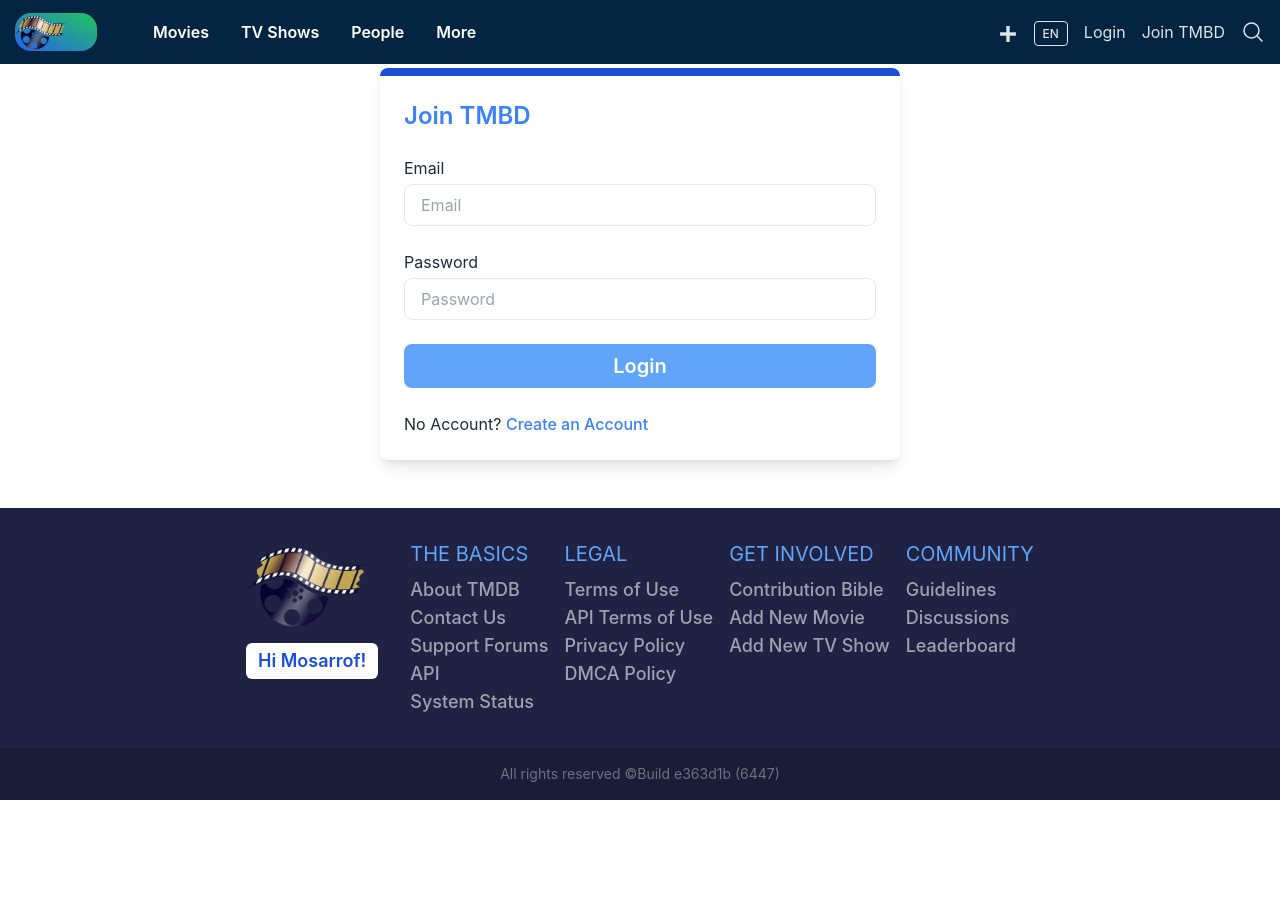
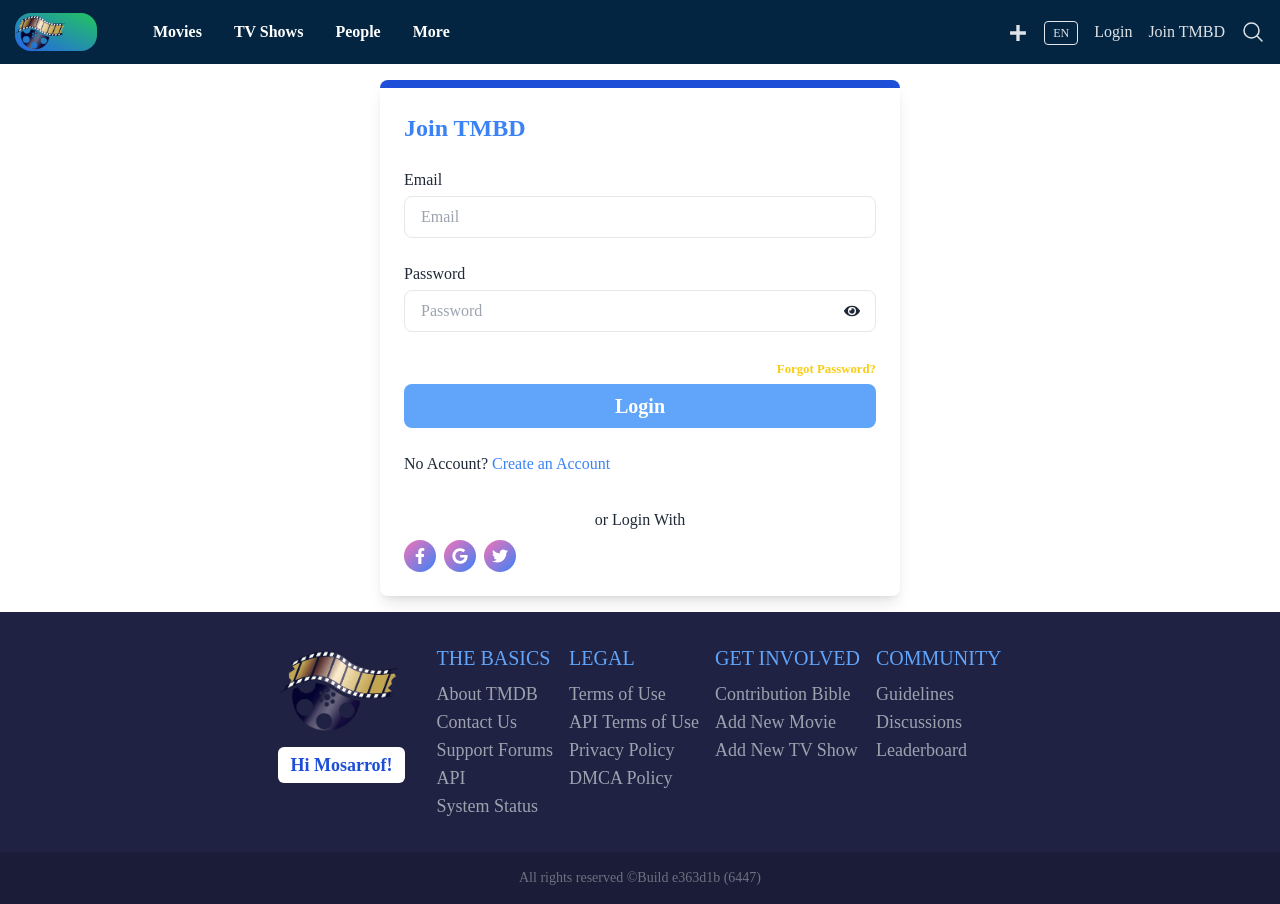
Before and after one commit to Mosarrof-Coding/TMDB-ViteApp, a React (Vite) app: page /login in a window 1280 px wide. Before the commit the page ends 800 px from the top, so only its background shows below. Built offline with nearby package versions, Linux system fonts and the light colour scheme.

Commit message:
Add: login as demo server

```diff
--- a/src/App.css
+++ b/src/App.css
@@ -1,5 +1,5 @@
 :root {
-  font-family: Inter, system-ui, Avenir, Helvetica, Arial, sans-serif;
+  font-family: oxanium;
   line-height: 1.5;
   color: rgba(255, 255, 255, 0.87);
   transition: cubic-bezier(0.165, 0.84, 0.44, 1);
--- a/src/Components/Home.jsx
+++ b/src/Components/Home.jsx
@@ -119,7 +119,7 @@ const Home = () => {
           </Link>
         </div>
         {/*Search movie  */}
-        <h3 className="text-center text-2xl font-semibold text-yellow-400 pt-8">
+        <h3 className="text-center text-2xl font-semibold text-yellow-400 pt-4 lg:pt-8">
           Search Movies
         </h3>
         <div className="contizer">
@@ -129,7 +129,7 @@ const Home = () => {
                 {movies.map((movie) => (
                   <div
                     key={movie.id}
-                    className="min-w-[130px] max-w-[180px] lg:min-w-[160px] lg:max-w-[260px]"
+                    className="min-w-[130px] max-w-[130px] lg:min-w-[160px] lg:max-w-[160px]"
                   >
                     <MovieCard key={movie.id} movie={movie} imgUrl={imgUrl} />
                   </div>
--- a/src/Components/MovieCard.jsx
+++ b/src/Components/MovieCard.jsx
@@ -28,9 +28,7 @@ const MovieCard = ({ movie, imgUrl }) => {
   };
 
   // user score
-  let percent = vote_average
-    ? (vote_average * 10).toFixed(0).slice(0, 2)
-    : "20";
+  let percent = vote_average ? (vote_average * 10).toFixed(0).slice(0, 2) : "0";
   let progressBaar = parseInt(percent);
 
   // loading state
--- a/src/Components/Upcoming.jsx
+++ b/src/Components/Upcoming.jsx
@@ -267,7 +267,7 @@ function Upcoming() {
                           Minimum User Votes
                         </h3>
                       </div>
-                      {/* Runtime */}
+                      {/* Keywords */}
                       <div className="p-4 border-b">
                         <h3 className="font-light text-black mb-2">Keywords</h3>
                         <input
--- a/src/Pages/Login.jsx
+++ b/src/Pages/Login.jsx
@@ -1,46 +1,173 @@
+import { useState } from "react";
+import {
+  FaFacebookF,
+  FaGoogle,
+  FaTwitter,
+  FaEye,
+  FaEyeSlash,
+} from "react-icons/fa";
 import { Link } from "react-router-dom";
 
 export default function Login() {
+  const [email, setEmail] = useState("");
+  const [password, setPassword] = useState("");
+  const [showPassword, setShowPassword] = useState(false);
+  const [error, setError] = useState("");
+
+  // Handle form submission
+  const handleSubmit = async (e) => {
+    e.preventDefault();
+
+    // Basic validation
+    if (!email || !password) {
+      setError("Please enter both email and password.");
+      return;
+    }
+
+    setError(""); // Reset error
+
+    // Dummy API endpoint for demonstration
+    const demoApiUrl = "https://example.com/api/login"; // Replace with your actual API endpoint
+
+    try {
+      const response = await fetch(demoApiUrl, {
+        method: "POST",
+        headers: {
+          "Content-Type": "application/json",
+        },
+        body: JSON.stringify({ email, password }),
+      });
+
+      if (!response.ok) {
+        throw new Error("Login failed. Please check your credentials.");
+      }
+
+      // eslint-disable-next-line no-unused-vars
+      const data = await response.json();
+      alert("Login successful!");
+      // You can redirect or perform further actions with the response data here
+    } catch (error) {
+      setError(error.message);
+    }
+  };
+
+  // Handle social login
+  const handleSocialLogin = async (provider) => {
+    // Replace with your actual API URL and logic
+    const demoApiUrl = `https://example.com/api/login/${provider}`; // Example: `facebook`, `google`, `twitter`
+
+    try {
+      const response = await fetch(demoApiUrl, {
+        method: "POST",
+        headers: {
+          "Content-Type": "application/json",
+        },
+      });
+
+      if (!response.ok) {
+        throw new Error("Social login failed.");
+      }
+
+      // eslint-disable-next-line no-unused-vars
+      const data = await response.json();
+      alert(
+        `Logged in with ${
+          provider.charAt(0).toUpperCase() + provider.slice(1)
+        }!`
+      );
+      // You can redirect or perform further actions with the response data here
+    } catch (error) {
+      setError(error.message);
+    }
+  };
+
   return (
     <section className="min-h-[50vh] grid place-items-center">
       <div className="contizer">
         <form
-          action=""
-          className="w-[300px] lg:w-[520px] mx-auto p-4 lg:p-6 rounded-lg shadow-lg text-gray-800 flex flex-col gap-6 border-t-8 border-blue-700"
+          onSubmit={handleSubmit}
+          className="w-[300px] lg:w-[520px] mx-auto p-4 lg:p-6 my-4 rounded-lg shadow-lg text-gray-800 flex flex-col gap-3 md:gap-6 border-t-8 border-blue-700"
         >
-          {" "}
-          <h3 className="text-2xl font-semibold text-blue-500">Join TMBD</h3>
+          <h3 className="text-xl md:text-2xl font-semibold text-blue-500">
+            Join TMBD
+          </h3>
+          {error && <p className="text-red-500">{error}</p>}
           <div className="email w-full flex flex-col gap-1">
             <label htmlFor="email">Email</label>
             <input
-              className="w-full py-2 px-4 border rounded-lg"
+              className="w-full py-1 md:py-2 rounded-md px-2 md:px-4 border md:rounded-lg"
               type="email"
               name="email"
               id="email"
               placeholder="Email"
+              value={email}
+              onChange={(e) => setEmail(e.target.value)}
             />
           </div>
           <div className="password w-full flex flex-col gap-1">
             <label htmlFor="password">Password</label>
+            <div className="relative">
+              <input
+                className="w-full py-1 md:py-2 rounded-md px-2 md:px-4 border md:rounded-lg"
+                type={showPassword ? "text" : "password"} // Toggle between text and password
+                name="password"
+                id="password"
+                placeholder="Password"
+                value={password}
+                onChange={(e) => setPassword(e.target.value)}
+              />
+              <span
+                onClick={() => setShowPassword(!showPassword)} // Toggle password visibility
+                className="absolute right-4 top-[50%] translate-y-[-50%] cursor-pointer"
+              >
+                {showPassword ? <FaEyeSlash /> : <FaEye />}{" "}
+                {/* Show eye icon based on state */}
+              </span>
+            </div>
+          </div>
+          <div className="flex flex-col gap-1">
+            <span className="text-right block">
+              <Link className="text-yellow-400 hover:text-blue-700">
+                <small>
+                  <strong>Forgot Password?</strong>
+                </small>
+              </Link>
+            </span>
             <input
-              className="w-full py-2 px-4 border rounded-lg"
-              type="password"
-              name="password"
-              id="password"
-              placeholder="Password"
+              type="submit"
+              className="py-[2px] md:py-2 px-16 text-base md:text-xl font-semibold text-white bg-blue-400 hover:bg-blue-700 rounded-lg cursor-pointer"
+              value="Login"
             />
           </div>
-          <input
-            type="submit"
-            className="py-2 px-16 text-xl font-semibold text-white bg-blue-400 hover:bg-blue-700 rounded-lg cursor-pointer"
-            value="Login"
-          />{" "}
           <p>
             No Account?{" "}
             <Link to="/signup" className="text-blue-500 font-medium">
               Create an Account
             </Link>
           </p>
+          <div>
+            <p className="text-center mt-2">or Login With</p>
+            <div className="flex gap-2 mt-1 md:mt-2">
+              <span
+                onClick={() => handleSocialLogin("facebook")} // Handle Facebook login
+                className="grid place-items-center text-white w-7 md:w-8 bg-gradient-to-br from-pink-400 to-blue-500 hover:shadow-lg rounded-full aspect-square cursor-pointer"
+              >
+                <FaFacebookF />
+              </span>
+              <span
+                onClick={() => handleSocialLogin("google")} // Handle Google login
+                className="grid place-items-center text-white w-7 md:w-8 bg-gradient-to-br from-pink-400 to-blue-500 hover:shadow-lg rounded-full aspect-square cursor-pointer"
+              >
+                <FaGoogle />
+              </span>
+              <span
+                onClick={() => handleSocialLogin("twitter")} // Handle Twitter login
+                className="grid place-items-center text-white w-7 md:w-8 bg-gradient-to-br from-pink-400 to-blue-500 hover:shadow-lg rounded-full aspect-square cursor-pointer"
+              >
+                <FaTwitter />
+              </span>
+            </div>
+          </div>
         </form>
       </div>
     </section>
--- a/src/Pages/SignUp.jsx
+++ b/src/Pages/SignUp.jsx
@@ -1,61 +1,168 @@
+import { useState } from "react";
+import { FaEye, FaEyeSlash } from "react-icons/fa6";
 import { Link } from "react-router-dom";
 
 export default function SignUp() {
+  const [name, setName] = useState("");
+  const [email, setEmail] = useState("");
+  const [phone, setPhone] = useState("");
+  const [password, setPassword] = useState("");
+  const [retypePassword, setRetypePassword] = useState("");
+  const [error, setError] = useState("");
+  const [eye, setEye] = useState(true);
+  const [retypeEye, setRetypeEye] = useState(true);
+
+  // Toggle visibility for password
+  const eyeHandle = () => {
+    setEye((prevState) => !prevState);
+  };
+
+  // Toggle visibility for retype password
+  const retypeEyeHandle = () => {
+    setRetypeEye((prevState) => !prevState);
+  };
+
+  // Handle form submission
+  const handleSubmit = async (e) => {
+    e.preventDefault();
+    if (password === retypePassword) {
+      // Simulate sending data to a server
+      const formData = {
+        name,
+        email,
+        phone,
+        password,
+      };
+
+      try {
+        const response = await fetch(
+          "https://jsonplaceholder.typicode.com/posts",
+          {
+            method: "POST",
+            headers: {
+              "Content-Type": "application/json",
+            },
+            body: JSON.stringify(formData),
+          }
+        );
+
+        const data = await response.json();
+        console.log("Server Response:", data);
+        alert("Form submitted successfully!");
+      } catch (error) {
+        console.error("Error submitting form:", error);
+        alert("There was an error submitting the form. Please try again.");
+      }
+    } else {
+      alert("Passwords do not match. Please try again.");
+    }
+  };
+
   return (
     <section className="min-h-[50vh] grid place-items-center">
-      <div className="contizer">
+      <div className="container">
         <form
-          action=""
-          className="w-[320px] lg:w-[520px] mx-auto p-2 lg:p-6 my-6 rounded-lg shadow-lg text-gray-800 flex flex-col gap-4 border-t-8 border-blue-700"
+          className="w-[320px] lg:w-[520px] mx-auto p-2 lg:p-6 my-4 rounded-lg shadow-lg text-gray-800 flex flex-col gap-4 border-t-8 border-blue-700"
+          onSubmit={handleSubmit}
         >
-          <div className="namee w-full flex flex-col gap-1">
+          <div className="name w-full flex flex-col gap-1">
             <h3 className="text-2xl font-semibold text-blue-500">
               Create an Account
             </h3>
             <label htmlFor="name">Name</label>
             <input
-              className="w-full py-2 px-4 border rounded-lg"
+              className="w-full py-1 md:py-2 px-2 md:px-4 border rounded-md md:rounded-lg"
               type="text"
               name="name"
               id="name"
               placeholder="Name"
+              value={name}
+              onChange={(e) => setName(e.target.value)}
+              required
             />
           </div>
           <div className="phone w-full flex flex-col gap-1">
             <label htmlFor="phone">Phone</label>
             <input
-              className="w-full py-2 px-4 border rounded-lg"
+              className="w-full py-1 md:py-2 px-2 md:px-4 border rounded-md md:rounded-lg"
               type="tel"
               name="phone"
               id="phone"
               placeholder="Phone"
+              value={phone}
+              onChange={(e) => setPhone(e.target.value)}
+              required
             />
           </div>
           <div className="email w-full flex flex-col gap-1">
             <label htmlFor="email">Email</label>
             <input
-              className="w-full py-2 px-4 border rounded-lg"
+              className="w-full py-1 md:py-2 px-2 md:px-4 border rounded-md md:rounded-lg"
               type="email"
               name="email"
               id="email"
               placeholder="Email"
+              value={email}
+              onChange={(e) => setEmail(e.target.value)}
+              required
             />
           </div>
           <div className="password w-full flex flex-col gap-1">
             <label htmlFor="password">Password</label>
-            <input
-              className="w-full py-2 px-4 border rounded-lg"
-              type="password"
-              name="password"
-              id="password"
-              placeholder="Password"
-            />
+            <div className="relative">
+              <input
+                className="w-full py-1 md:py-2 px-2 md:px-4 border rounded-md md:rounded-lg"
+                type={eye ? "password" : "text"}
+                name="password"
+                id="password"
+                placeholder="Enter Password"
+                value={password}
+                onChange={(e) => setPassword(e.target.value)}
+                required
+              />
+              <span
+                className="absolute right-4 top-[50%] translate-y-[-50%] cursor-pointer"
+                onClick={eyeHandle}
+              >
+                {eye ? <FaEyeSlash /> : <FaEye />}
+              </span>
+            </div>
           </div>
+          <div className="password w-full flex flex-col gap-1">
+            <label htmlFor="retypePassword">Re-type Password</label>
+            <div className="relative">
+              <input
+                className="w-full py-1 md:py-2 px-2 md:px-4 border rounded-md md:rounded-lg"
+                type={retypeEye ? "password" : "text"}
+                name="retypePassword"
+                id="retypePassword"
+                placeholder="Re-type Password"
+                value={retypePassword}
+                onChange={(e) => {
+                  setRetypePassword(e.target.value);
+                  if (e.target.value !== password) {
+                    setError("Passwords do not match");
+                  } else {
+                    setError("");
+                  }
+                }}
+                required
+              />
+              <span
+                className="absolute right-4 top-[50%] translate-y-[-50%] cursor-pointer"
+                onClick={retypeEyeHandle}
+              >
+                {retypeEye ? <FaEyeSlash /> : <FaEye />}
+              </span>
+            </div>
+          </div>
+          {error && <p style={{ color: "red" }}>{error}</p>}
           <input
             type="submit"
-            className="py-2 px-16 text-xl font-semibold text-white bg-blue-400 hover:bg-blue-700 rounded-lg cursor-pointer"
+            disabled={password !== retypePassword}
+            className="py-1 md:py-2 px-16 text-base md:text-xl font-semibold text-white bg-blue-400 hover:bg-blue-700 rounded-lg cursor-pointer"
             value="Submit"
-          />{" "}
+          />
           <p>
             Already have an Account?{" "}
             <Link to="/login" className="text-blue-500 font-medium">
--- a/src/index.css
+++ b/src/index.css
@@ -163,3 +163,8 @@
     transition: cubic-bezier(0.37, 0.83, 0.67, 1.07) 0.5s !important;
   }
 }
+@layer components {
+  .sIcin div .btn {
+    @apply scale-75 md:scale-100;
+  }
+}
```
Also changed, not shown: src/Components/Detailpage.jsx (+21 -17 lines), src/Components/Header.jsx (+4 -4 lines).
